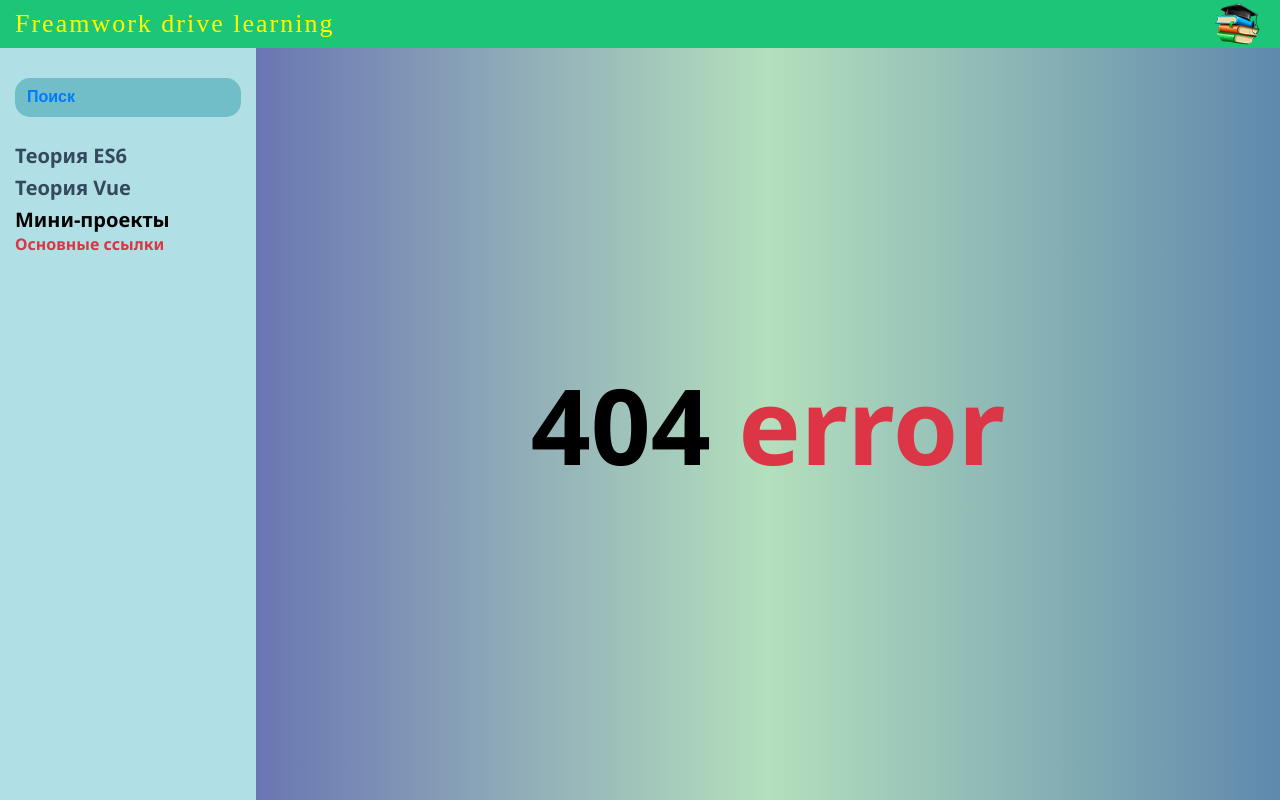
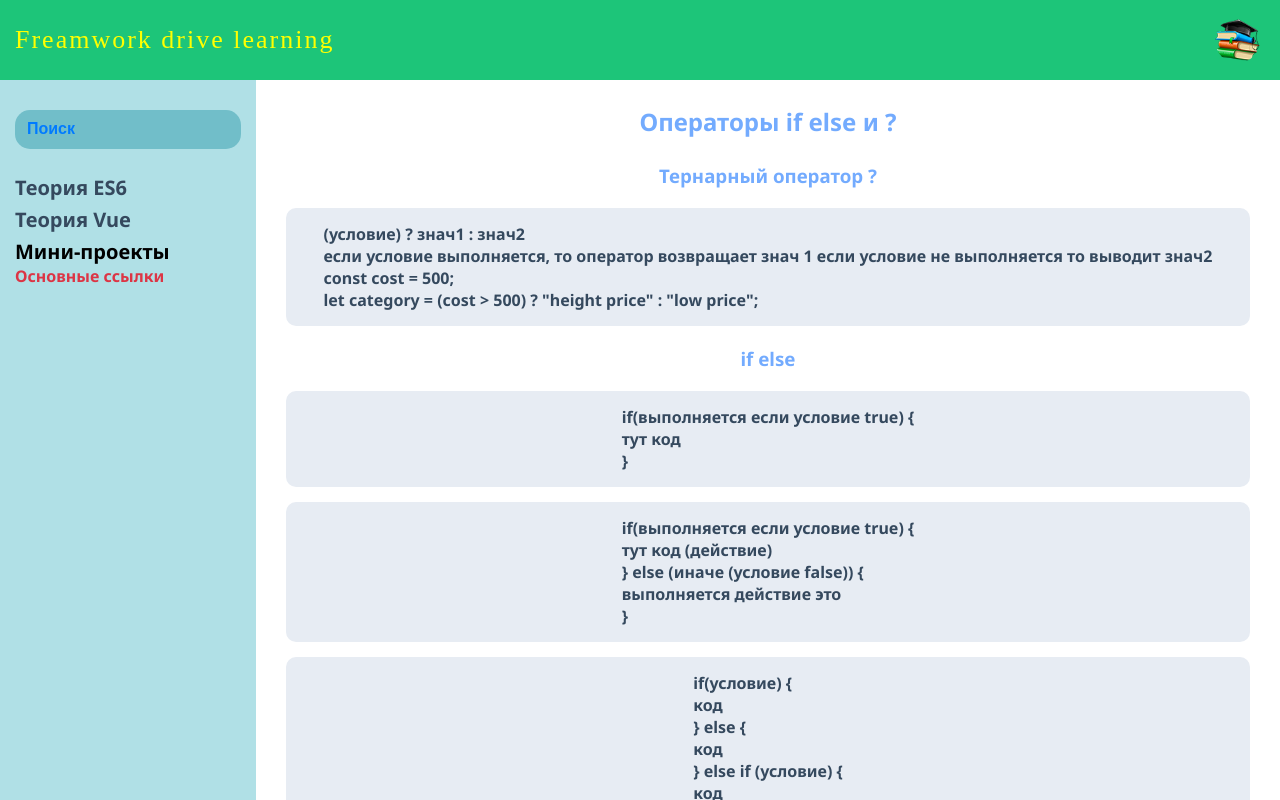
Before and after one commit to cossack-don/textbook, a Vue app: page /#/if-else in a window 1280 px wide. Before the commit this address had no page. Built offline with nearby package versions, Linux system fonts and the light colour scheme; a web font is replaced by a local one.

Commit message:
add new components if else, switch

```diff
--- a/src/scss/global-style/App.scss
+++ b/src/scss/global-style/App.scss
@@ -8,7 +8,7 @@
 //
 
   .main-header-book {
-    height: 6vh;
+    height: 10vh;
     background:#1dc579;
     width:100%;
   }
@@ -23,12 +23,12 @@
    overflow-y: scroll; /* прокрутка по вертикали */
   // overflow-x: hidden; cкрывает горизонтальный скролл
   padding: 15px;
-  height: 94vh;
+  height: 90vh;
   }
 
   .wrapper-sidebar-main-content__main-content {
     width: 80%;
-    height: 94vh;
+    height: 90vh;
     // background: plum;
    overflow-y: scroll; /* прокрутка по вертикали */
    padding: 15px;
@@ -39,14 +39,14 @@
   @media (max-width: 768px) {
     .wrapper-sidebar-main-content__main-content {
         width: 100%;
-        height: 94vh;
+        height: 90vh;
         background: plum;
         overflow-y: scroll;
         padding: 15px;
     }
 
   }
-
+// min-width
   @media (min-width: 768px) {
     .wrapper-sidebar-main-content__left-sidebar {
         display: block;
@@ -54,6 +54,6 @@
     }
 
     .wrapper-sidebar-main-content__main-content {
-        width:80%;
+        // width:80%;
     }
   }
--- a/src/scss/global-style/leftSidebar.scss
+++ b/src/scss/global-style/leftSidebar.scss
@@ -163,11 +163,12 @@ margin-bottom: 10px;
 
 
 
-@media (max-width: 768px) {
+@media (max-width: 767px) {
   .wrapper-sidebar-main-content__left-sidebar {
       position: absolute;
       top: 0;
       height: 100vh;
+      width:65%;
   }
 }
 
--- a/src/scss/global-style/templateClassForTheory.scss
+++ b/src/scss/global-style/templateClassForTheory.scss
@@ -15,6 +15,13 @@
     text-align: center;
     padding-top: 10px;
     padding-bottom: 20px;
+  }
+  // класс для заголовка мини компонента теории
+  .template-title-mini-component {
+    color: #73abfe;
+    text-align: center;
+    padding-top: 5px;
+    padding-bottom: 5px;
   }
   // класс для определения-понятия компонента теории
   .template-discription-component {
--- a/src/store/arrayTeory/arrayNameTheoryJs.js
+++ b/src/store/arrayTeory/arrayNameTheoryJs.js
@@ -1,3 +1,3 @@
 export default {
-    arrayNameTheoryJs: ["Fetch", "Console", "Variable", "Sort", "Data types"],
+    arrayNameTheoryJs: ["Fetch", "Console", "Variable", "Sort", "Data types", 'If Else','Switch'],
 };
--- /dev/null
+++ b/src/views/theoryJsPages/OperatorIfElse.vue
@@ -0,0 +1,45 @@
+<template>
+  <div>
+
+    <h2 class="template-title-component">Операторы if else и ?</h2>
+
+    <h3 class="template-title-mini-component">Тернарный оператор ?</h3>
+
+    <div class="template-code-component-wrapper">
+      <code class="template-style-code" >(условие) ? знач1 : знач2 <br>
+      если условие выполняется, то оператор возвращает знач 1 если условие не выполняется то выводит знач2 <br>
+      const cost = 500;<br>
+      let category = (cost > 500) ? "height price" : "low price";
+      </code>
+    </div>
+
+    <h3 class="template-title-mini-component">if else</h3>
+
+    <div class="template-code-component-wrapper">
+      <code class="template-style-code" >if(выполняется если условие true) { <br> тут код  <br> }</code>
+    </div>
+
+    <div class="template-code-component-wrapper">
+      <code class="template-style-code" >if(выполняется если условие true) { <br> тут код (действие)  <br> } else (иначе (условие false)) { <br>
+      выполняется действие это <br> }
+      </code>
+    </div>
+
+    <div class="template-code-component-wrapper">
+      <code class="template-style-code" > if(условие) { <br> код <br> } else { <br> код <br> }
+      else if (условие) { <br> код <br> }
+      </code>
+    </div>
+
+  </div>
+</template>
+
+<script>
+export default {
+
+}
+</script>
+
+<style>
+
+</style>
--- /dev/null
+++ b/src/views/theoryJsPages/Switch.vue
@@ -0,0 +1,55 @@
+<template>
+  <div>
+
+    <h2 class="template-title-component">Оператор Switch</h2>
+
+    <h3 class="template-title-mini-component">Как бы выглядел Switch при использование if else</h3>
+    <div class="template-code-component-wrapper">
+        <code class="template-style-code">
+        if (browser == 'edge') { <br>
+          ... <br>
+        } else if (browser == 'firefox') { <br>
+          ... <br>
+        } else if (browser == 'safari') { <br>
+          ... <br>
+        }
+        </code>
+    </div>
+
+      <h3 class="template-title-mini-component">Switch</h3>
+      <div class="template-code-component-wrapper">
+        <code class="template-style-code">
+
+        <span class="template-marker-text-red ">Работает без приведения типов</span> <br>
+
+          <span class="template-marker-text-red ">switch</span> (browser) { <br>
+            case 'edge' : <br>
+            ... <br>
+            break; (выход из switch), если break нет, то продолжает идти вниз по case-м <br>
+            case "firefox" : <br>
+            ...  <br>
+            break; <br>
+            case "safari" : (можно проверять сразу для нескольких кейсов либо 1-ый кейс либо 2-й и тд
+            и выдавать для них один ответ) <br>
+            case "exploier": <br>
+            ...  <br>
+            break; <br>
+
+            defoult (если не совпало ни с одним значением в case) <br>
+
+          }
+        </code>
+      </div>
+
+  </div>
+</template>
+
+<script>
+export default {
+
+}
+</script>
+
+<style>
+
+</style>
--- a/src/views/theoryJsPages/Типы данных.vue
+++ b/src/views/theoryJsPages/Типы данных.vue
@@ -34,7 +34,7 @@
 
     -Boolean логическое отрицание !true (будет false), !false(будет true) <br>
     -Boolean используют first && second (и), first || second (или) <br>
-
+    -Boolean порядок выполнения вначале !(не) потом приоритет && (и) и потом || (или)
     <div class="template-line"></div>
 
     <span class="template-marker-text-red ">Оператор &&</span>
```
Also changed, not shown: src/router/arrayRoutersTheoryJs.js (+14 -0 lines).
